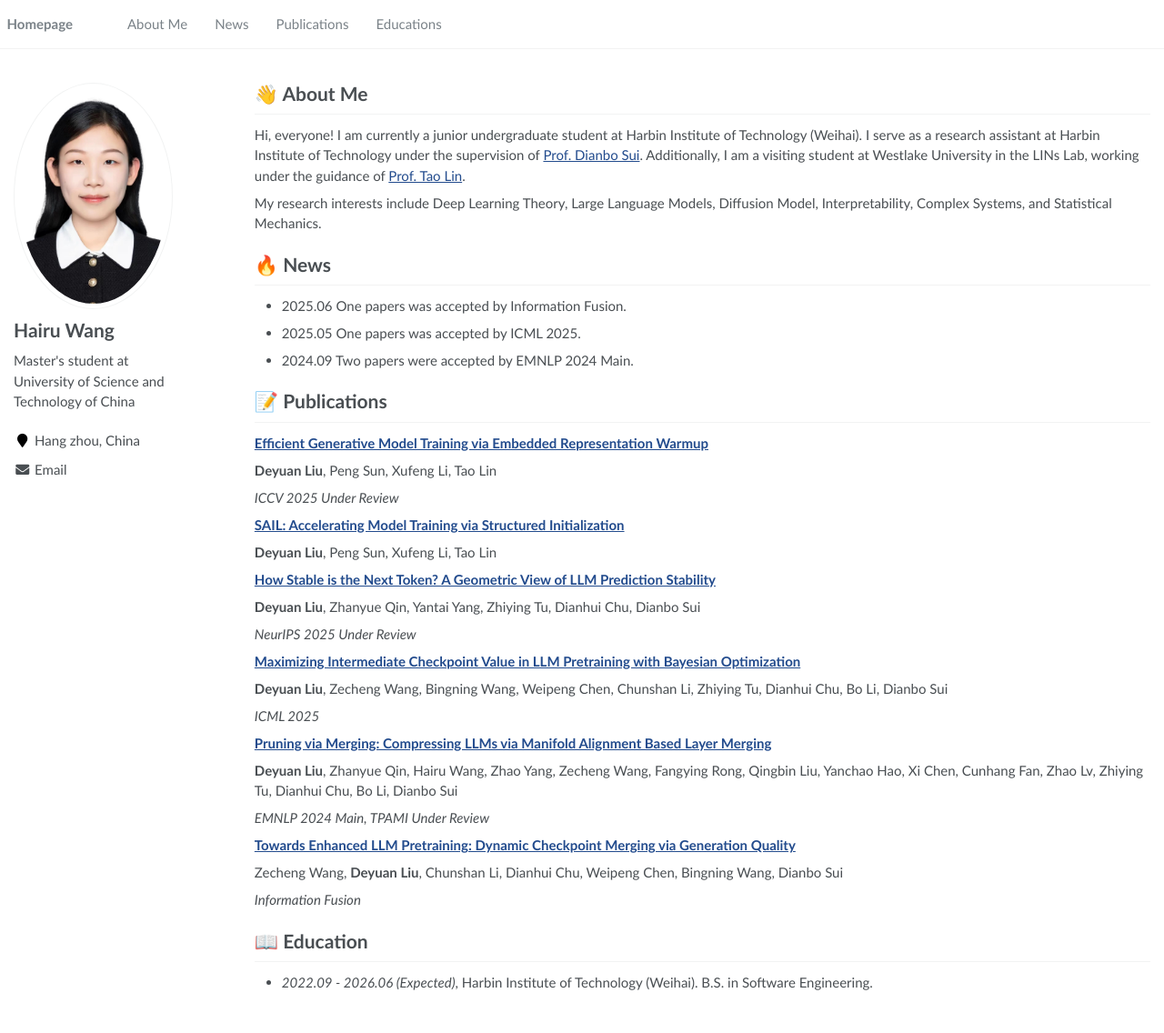
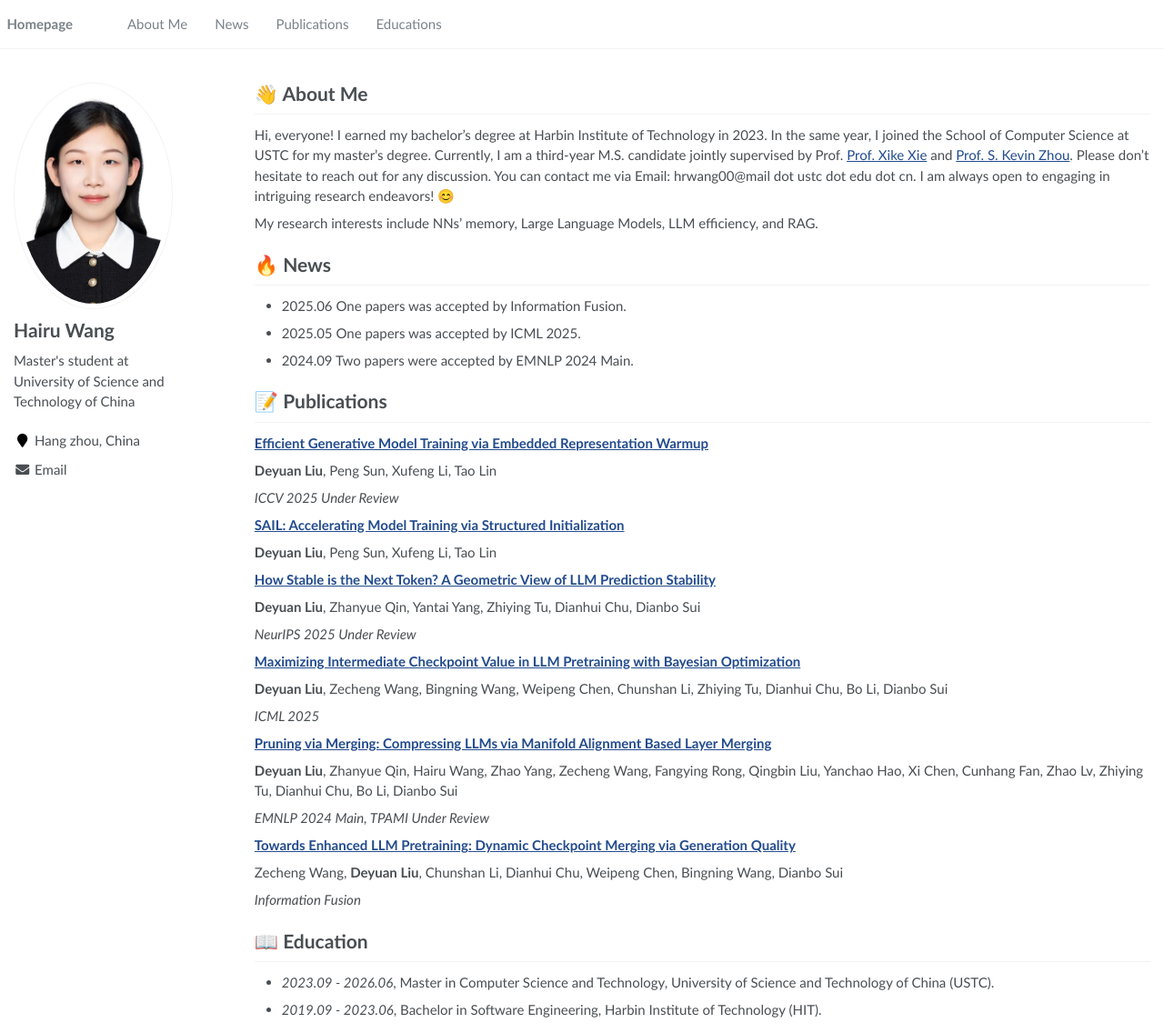
Before and after one commit to hrwang00/HairuWang.github.io, a Jekyll site: the page built from _pages/about.md, in a window 1280 px wide and 1136 px high. Shown: the whole window at 91% size. Built offline with Jekyll 4.4.1, drawn with Linux system fonts in a browser that asks for light colours.

Commit message:
MODIFY
Updated educational background and research interests.

```diff
--- a/_pages/about.md
+++ b/_pages/about.md
@@ -18,9 +18,10 @@ redirect_from:
 <span class='anchor' id='about-me'></span>
 # 👋 About Me
 
-Hi, everyone! I am currently a junior undergraduate student at Harbin Institute of Technology (Weihai). I serve as a research assistant at Harbin Institute of Technology under the supervision of [Prof. Dianbo Sui](https://scholar.google.com/citations?user=yi639zEAAAAJ&hl=en). Additionally, I am a visiting student at Westlake University in the LINs Lab, working under the guidance of [Prof. Tao Lin](https://scholar.google.ch/citations?user=QE9pa_cAAAAJ&hl=en).
+Hi, everyone! I earned my bachelor’s degree at Harbin Institute of Technology in 2023. In the same year, I joined the School of Computer Science at USTC for my master's degree. Currently, I am a third-year M.S. candidate jointly supervised by Prof. [Prof. Xike Xie](http://staff.ustc.edu.cn/~xkxie/) and [Prof. S. Kevin Zhou](https://scholar.google.com/citations?user=8eNm2GMAAAAJ&hl=en). Please don’t hesitate to reach out for any discussion. You can contact me via Email: hrwang00@mail dot ustc dot edu dot cn. I am always open to engaging in intriguing research endeavors! 😊
 
-My research interests include Deep Learning Theory, Large Language Models, Diffusion Model, Interpretability, Complex Systems, and Statistical Mechanics.
+My research interests include NNs' memory, Large Language Models, LLM efficiency, and RAG.
+
 
 # 🔥 News
 - 2025.06 One papers was accepted by Information Fusion.
@@ -67,4 +68,5 @@ Zecheng Wang, **Deyuan Liu**, Chunshan Li, Dianhui Chu, Weipeng Chen, Bingning W
 
 
 # 📖 Education
-- *2022.09 - 2026.06 (Expected)*, Harbin Institute of Technology (Weihai). B.S. in Software Engineering.
+- *2023.09 - 2026.06*, Master in Computer Science and Technology, University of Science and Technology of China (USTC).
+- *2019.09 - 2023.06*, Bachelor in Software Engineering, Harbin Institute of Technology (HIT).
```
